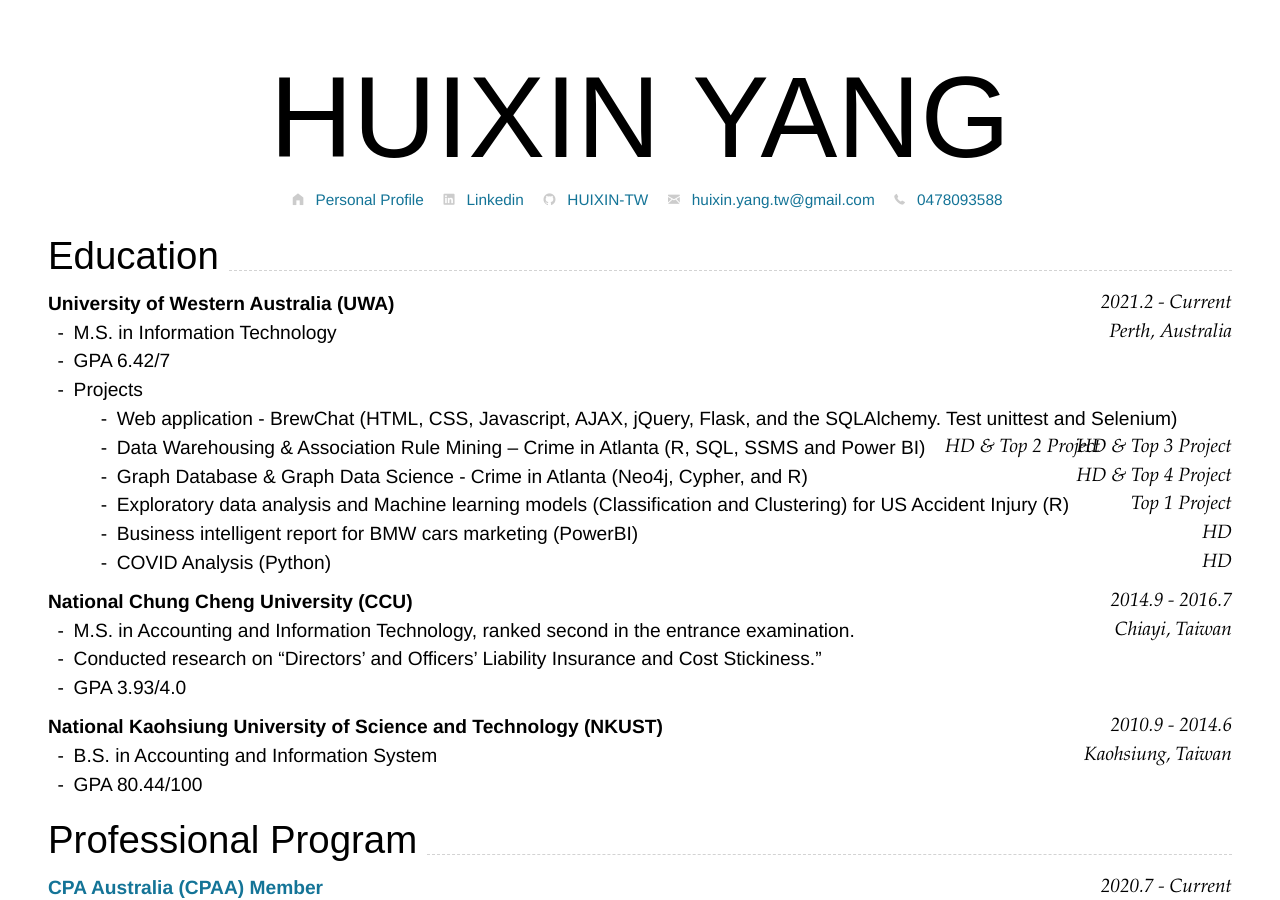
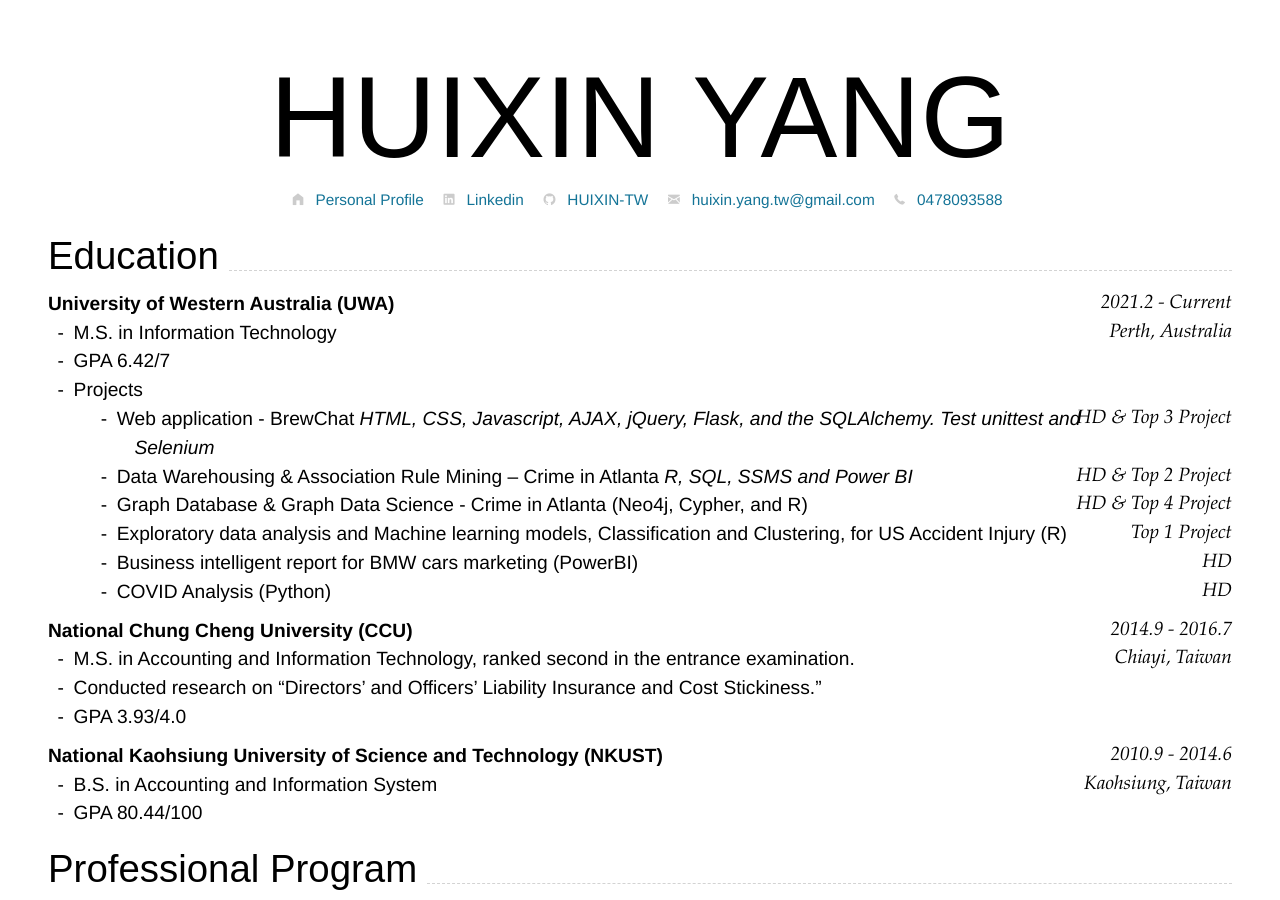
Before and after one commit to HUIXIN-TW/Resume, a Jekyll site: the page built from index.md, in a window 1280 px wide and 900 px high. Built offline with Jekyll 4.4.1, drawn with Linux system fonts in a browser that asks for light colours; nearby versions of some CDN libraries.

Commit message:
update resume

```diff
--- a/index.md
+++ b/index.md
@@ -45,12 +45,18 @@ Perth, Australia
 -   M.S. in Information Technology
 -   GPA 6.42/7
 -   Projects
-    -   Web application - BrewChat (HTML, CSS, Javascript, AJAX, jQuery, Flask, and the SQLAlchemy. Test unittest and Selenium) `HD & Top 3 Project`
-    -   Data Warehousing & Association Rule Mining – Crime in Atlanta (R, SQL, SSMS and Power BI) `HD & Top 2 Project`
-    -   Graph Database & Graph Data Science - Crime in Atlanta (Neo4j, Cypher, and R) `HD & Top 4 Project`
-    -   Exploratory data analysis and Machine learning models (Classification and Clustering) for US Accident Injury (R) `Top 1 Project`
-    -   Business intelligent report for BMW cars marketing (PowerBI) `HD`
-    -   COVID Analysis (Python) `HD`
+    -   Web application - BrewChat `HD & Top 3 Project`
+    *HTML, CSS, Javascript, AJAX, jQuery, Flask, and the SQLAlchemy. Test unittest and Selenium*
+    -   Data Warehousing & Association Rule Mining – Crime in Atlanta `HD & Top 2 Project`
+    *R, SQL, SSMS and Power BI*
+    -   Graph Database & Graph Data Science - Crime in Atlanta `HD & Top 4 Project`
+     (Neo4j, Cypher, and R)
+    -   Exploratory data analysis and Machine learning models, Classification and Clustering, for US Accident Injury `Top 1 Project`
+     (R)
+    -   Business intelligent report for BMW cars marketing `HD`
+     (PowerBI)
+    -   COVID Analysis `HD`
+     (Python)
 
 <!--
 -   Software requirements and design analysis for Transportation system - shuttleUWA
```
